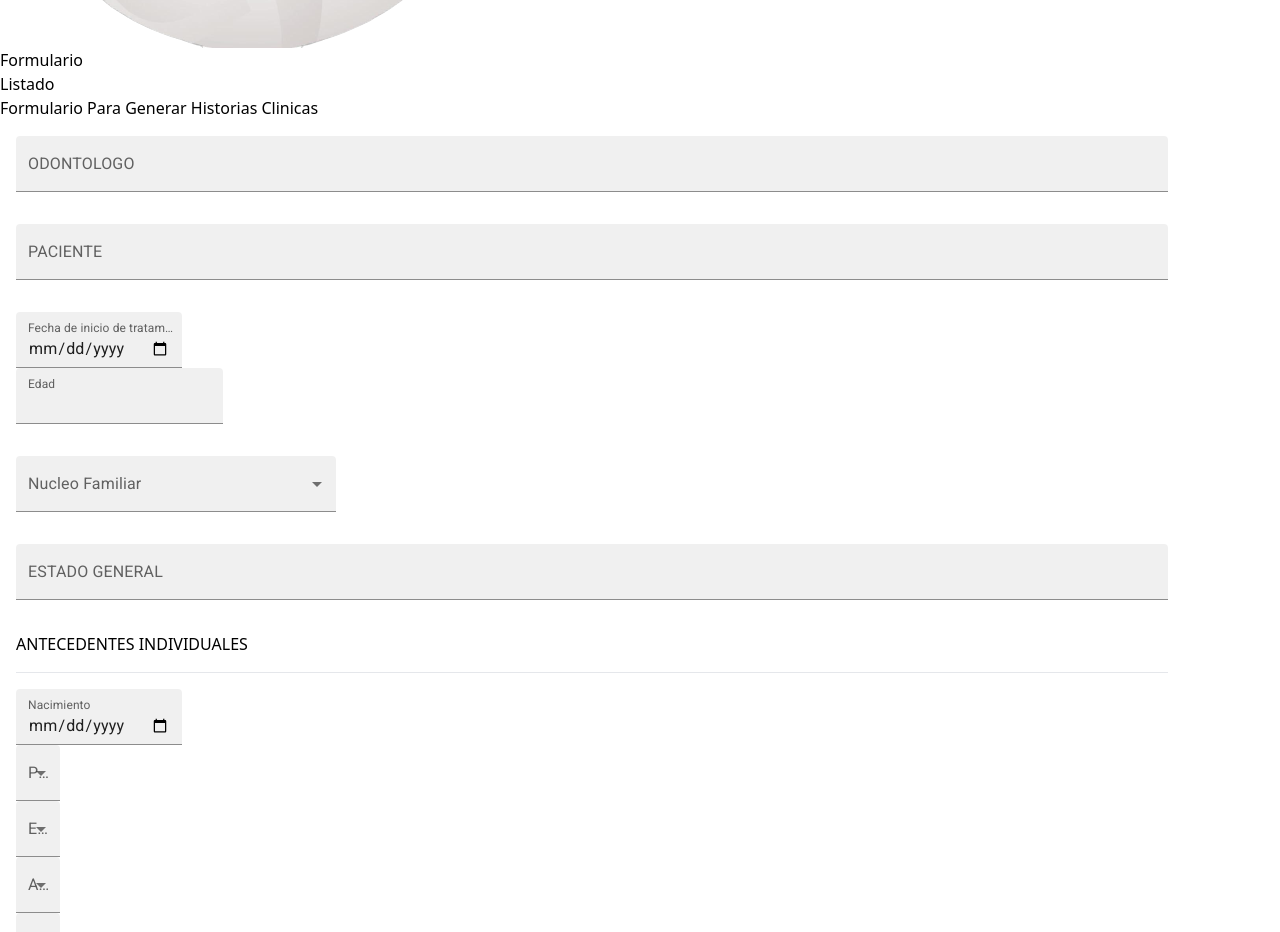
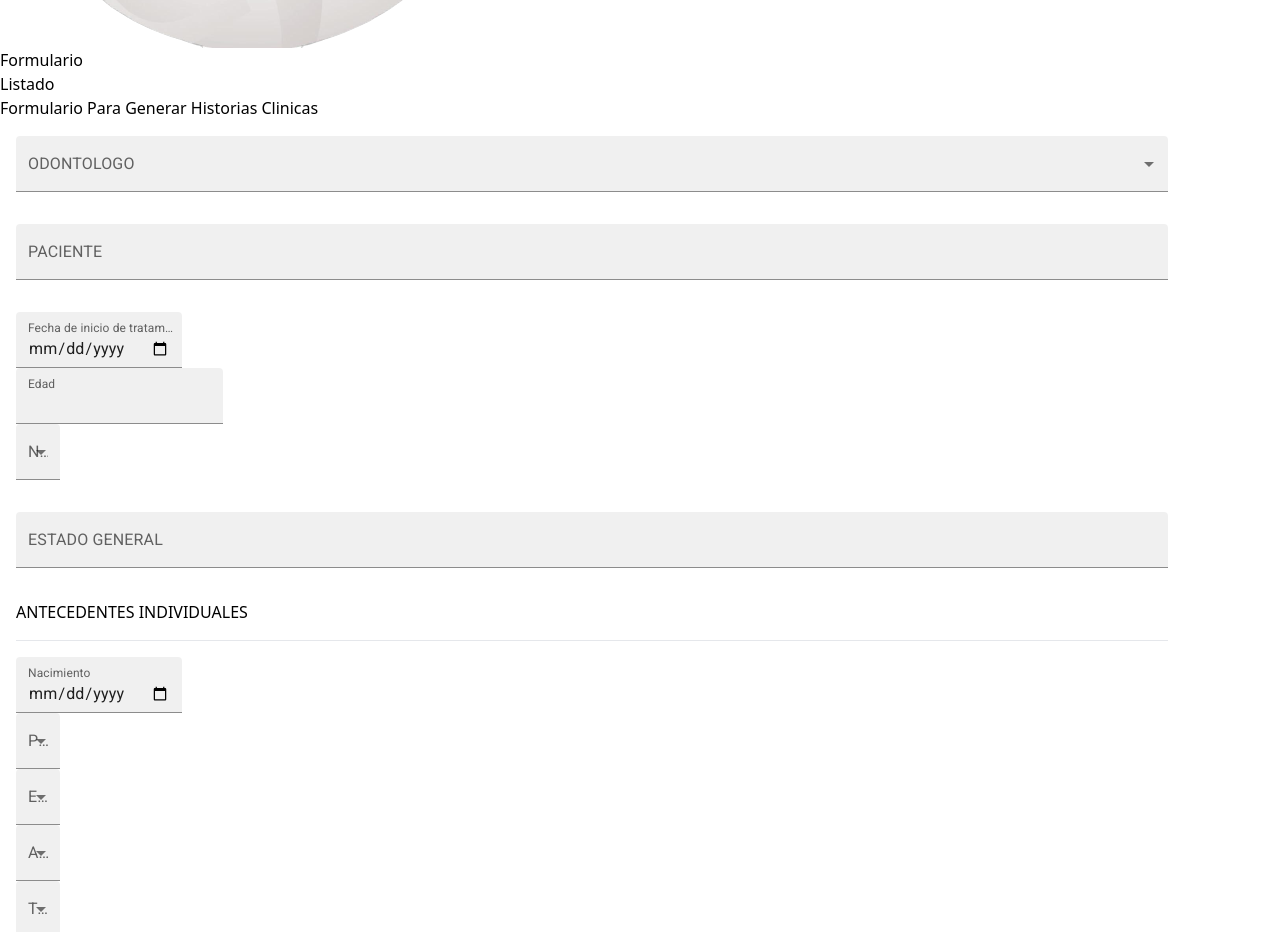
Before and after one commit to DanTech99/rie-history-clinic, a React (Vite) app: page /form in a window 1280 px wide. Shown: the part 1020-1952 px from the top of the page. Built offline with nearby package versions, Linux system fonts and the light colour scheme.

Commit message:
change
change input odontolog, for input select

```diff
--- a/src/components/form/FormRegister.jsx
+++ b/src/components/form/FormRegister.jsx
@@ -28,18 +28,22 @@ export default function FormRegister() {
       autoComplete="off"
 
     >
-      <TextField
-        id="outlined-multiline-static"
-        label="ODONTOLOGO"
-        variant="filled"
-        multiline
-
+      <FormControl variant="filled" sx={{ m: 1}}>
+        <InputLabel id="demo-simple-select-filled-label">ODONTOLOGO</InputLabel>
+        <Select
+          labelId="demo-simple-select-filled-label"
+          id="demo-simple-select-filled"
           name='odontologo'
           onChange={handleInputChange}
           value={data.odontologo}
 
 
-      />
+        >
+          <MenuItem value="Marcos Sanches Jaraba">Marcos Sanches Jaraba</MenuItem>
+          <MenuItem value="otro">otro</MenuItem>
+
+        </Select>
+      </FormControl>
 
       <TextField
         id="outlined-multiline-static"
@@ -51,8 +55,8 @@ export default function FormRegister() {
 
       />
 
-      <div className='flex  flex-row'>
-        <div className='w-80 mr-5'>
+      <div className='flex  flex-row gap-4'>
+        <div className='w-full mr-5'>
         <TextField
           id="standard-number"
           label="Fecha de inicio de tratamiento"
@@ -69,7 +73,7 @@ export default function FormRegister() {
         />
 
         </div>
-        <div className='w-80 '>
+        <div className='w-full'>
         <TextField
           id="standard-number"
           label="Edad"
@@ -85,10 +89,9 @@ export default function FormRegister() {
 
         />
         </div>
-      </div>
 
-
-        <FormControl variant="filled" sx={{ m: 1, maxWidth: 320}}>
+        <div className='w-full flex '>
+          <FormControl variant="filled" className='w-full'>
             <InputLabel id="demo-simple-select-filled-label">Nucleo Familiar</InputLabel>
             <Select
               labelId="demo-simple-select-filled-label"
@@ -103,6 +106,11 @@ export default function FormRegister() {
               <MenuItem value="NO">NO</MenuItem>
             </Select>
           </FormControl>
+        </div>
+      </div>
+
+
+
 
 
 
--- a/src/contexts/AppContext.jsx
+++ b/src/contexts/AppContext.jsx
@@ -166,10 +166,6 @@ export const AppProvider = ({ children }) => {
   }
 
 
-
-
-
-
   const contextValue = {
     data,
     handleInputChange,
```
Lines whose indentation alone changed are shown as unchanged.
